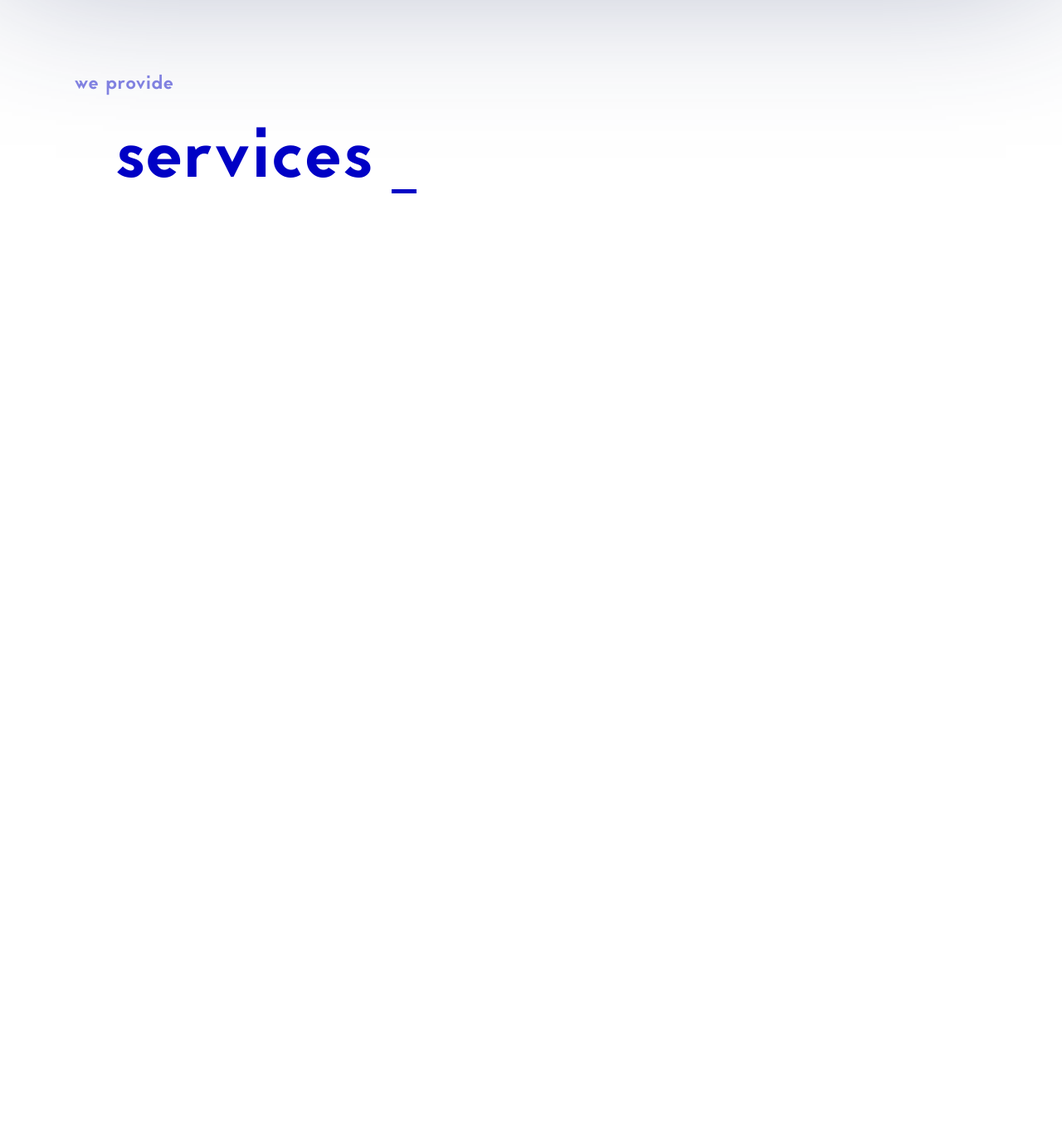
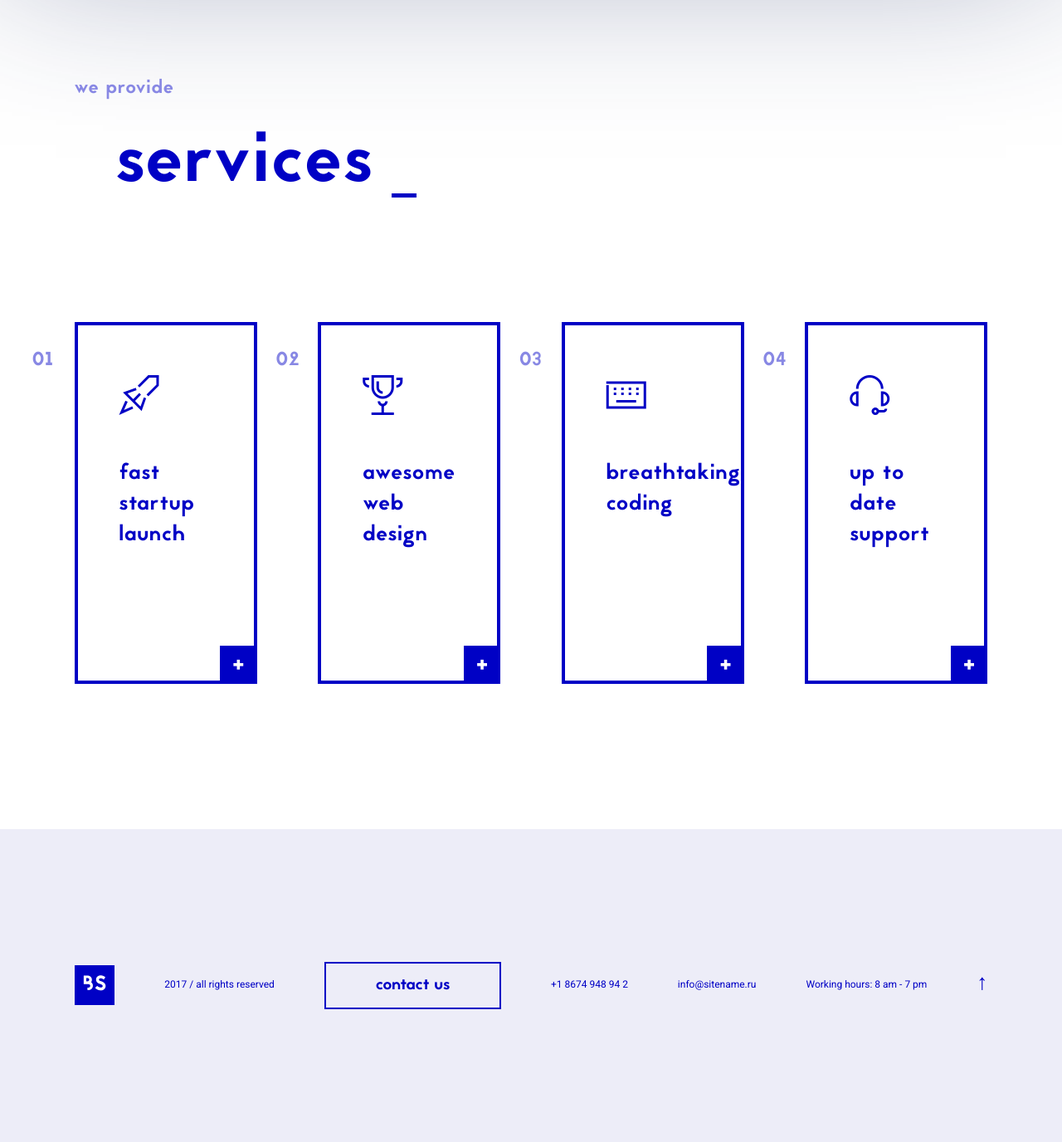
Before and after one commit to Evgeny-Archi/Layouts-Next, a website built with webpack: page src/index.html in a window 1280 px wide. Shown: the part 881-2257 px from the top of the page at 83% size. Before the commit the page ends 1181 px from the top, so only its background shows below. Built offline with nearby package versions, Linux system fonts and the light colour scheme; a web font is replaced by a local one.

Commit message:
End Next template, build on productoin. Not responsive

```diff
--- a/src/index.html
+++ b/src/index.html
@@ -11,7 +11,7 @@
     <title>Next Template</title>
   </head>
   <body>
-    <section class="header">
+    <section class="header" id="header">
       <div class="container">
         <header class="header-top">
           <div class="header-top__logo">
@@ -50,7 +50,42 @@
       <div class="container">
         <span class="services-provide">we provide</span>
         <h1 class="services-title">services</h1>
+
+        <div class="services-wrap">
+          <a href="" class="services-wrap__item" data-index="01">
+            <i class="icon icon-Starship"></i>
+            <p class="services-wrap__item-text">fast startup launch</p>
+            <span class="plus">+</span>
+          </a>
+          <a href="" class="services-wrap__item" data-index="02">
+            <i class="icon icon-Cup"></i>
+            <p class="services-wrap__item-text">awesome web design</p>
+            <span class="plus">+</span>
+          </a>
+          <a href="" class="services-wrap__item" data-index="03">
+            <i class="icon icon-Keyboard"></i>
+            <p class="services-wrap__item-text">breathtaking coding</p>
+            <span class="plus">+</span>
+          </a>
+          <a href="" class="services-wrap__item" data-index="04">
+            <i class="icon icon-Headset"></i>
+            <p class="services-wrap__item-text">up to date support</p>
+            <span class="plus">+</span>
+          </a>
+        </div>
       </div>
     </section>
+
+    <footer class="footer">
+      <div class="container">
+        <a href="" class="logo">BS</a>
+        <span class="footer__copy">2017 / all rights reserved</span>
+        <button class="btn footer__btn">contact us</button>
+        <span class="footer__contacts">+1 8674 948 94 2</span>
+        <span class="footer__contacts">info@sitename.ru</span>
+        <span class="footer__contacts">Working hours: 8 am - 7 pm</span>
+        <span class="footer__arrow"><a href="#header">&uarr;</a></span>
+      </div>
+    </footer>
   </body>
 </html>
--- a/src/styles/style.scss
+++ b/src/styles/style.scss
@@ -46,6 +46,8 @@ a {
   padding: 15px 60px;
   font-size: 20px;
   cursor: pointer;
+  border: 2px solid $acent-color;
+  transition: all 0.3s ease;
 }
 .container {
   margin: 0 7%;
@@ -187,11 +189,10 @@ a {
     }
 
     &-btn {
-      border: 2px solid #fff;
+      border-color: #fff;
       color: #fff;
       margin-top: 60px;
       margin-left: 25%;
-      transition: all 0.3s ease;
 
       &:hover {
         background: #fff;
@@ -251,11 +252,10 @@ a {
 }
 
 .services {
-  padding-top: 170px;
+  padding: 175px 0;
 
   &-provide {
-    opacity: 0.48;
-    color: $acent-color;
+    color: #8888e4;
     font-size: 23px;
     font-weight: 400;
     letter-spacing: 0.92px;
@@ -279,6 +279,105 @@ a {
       margin-left: 20px;
     }
   }
+
+  &-wrap {
+    margin-top: 140px;
+    display: flex;
+    justify-content: space-between;
+
+    &__item {
+      display: inline-block;
+      width: 20%;
+      border: 4px solid $acent-color;
+      padding: 60px 80px 130px 50px;
+      box-sizing: border-box;
+      position: relative;
+      color: $acent-color;
+      transition: all 0.3s ease;
+
+      .icon {
+        font-size: 48px;
+      }
+
+      &-text {
+        margin-top: 50px;
+        font-size: 26px;
+        line-height: 37px;
+        letter-spacing: 1.04px;
+      }
+
+      &::before {
+        content: attr(data-index);
+        display: inline-block;
+        position: absolute;
+        top: 30px;
+        left: -55px;
+        font-size: 23px;
+        color: #8888e4;
+      }
+
+      .plus {
+        display: block;
+        position: absolute;
+        bottom: -4px;
+        right: -4px;
+        padding: 5px 15px;
+        background: $acent-color;
+        font-size: 31px;
+        color: #fff;
+        font-weight: 400;
+        transition: all 0.3s ease;
+      }
+
+      &:hover {
+        background: $acent-color;
+        color: #fff;
+        box-shadow: 6px 15px 65px rgba(0, 1, 197, 0.45);
+
+        .plus {
+          background: #fff;
+          color: $acent-color;
+        }
+      }
+    }
+  }
+}
+
+.footer {
+  background: #ededf8;
+  padding: 160px 0;
+  color: $acent-color;
+
+  .container {
+    display: flex;
+    justify-content: space-between;
+    align-items: center;
+  }
+
+  .logo {
+    background: $acent-color;
+    color: #fff;
+  }
+
+  &__btn {
+    color: $acent-color;
+    outline: none;
+
+    &:hover {
+      background: $acent-color;
+      color: #fff;
+    }
+  }
+
+  &__copy,
+  &__contacts {
+    font-size: 12px;
+    font-family: 'Roboto', serif;
+  }
+
+  &__arrow {
+    font-size: 26px;
+  }
 }
 
 @import 'media.scss';
--- a/webpack.config.js
+++ b/webpack.config.js
@@ -5,7 +5,7 @@ const MiniCssExtractPlugin = require('mini-css-extract-plugin')
 const CopyWebpackPlugin = require('copy-webpack-plugin')
 
 module.exports = {
-  mode: 'development',
+  mode: 'production',
   devtool: 'inline-source-map',
   devServer: {
     contentBase: path.resolve(__dirname, './dist'),
```
Also changed, not shown: dist/app.js, dist/css/app.css, dist/index.html.
